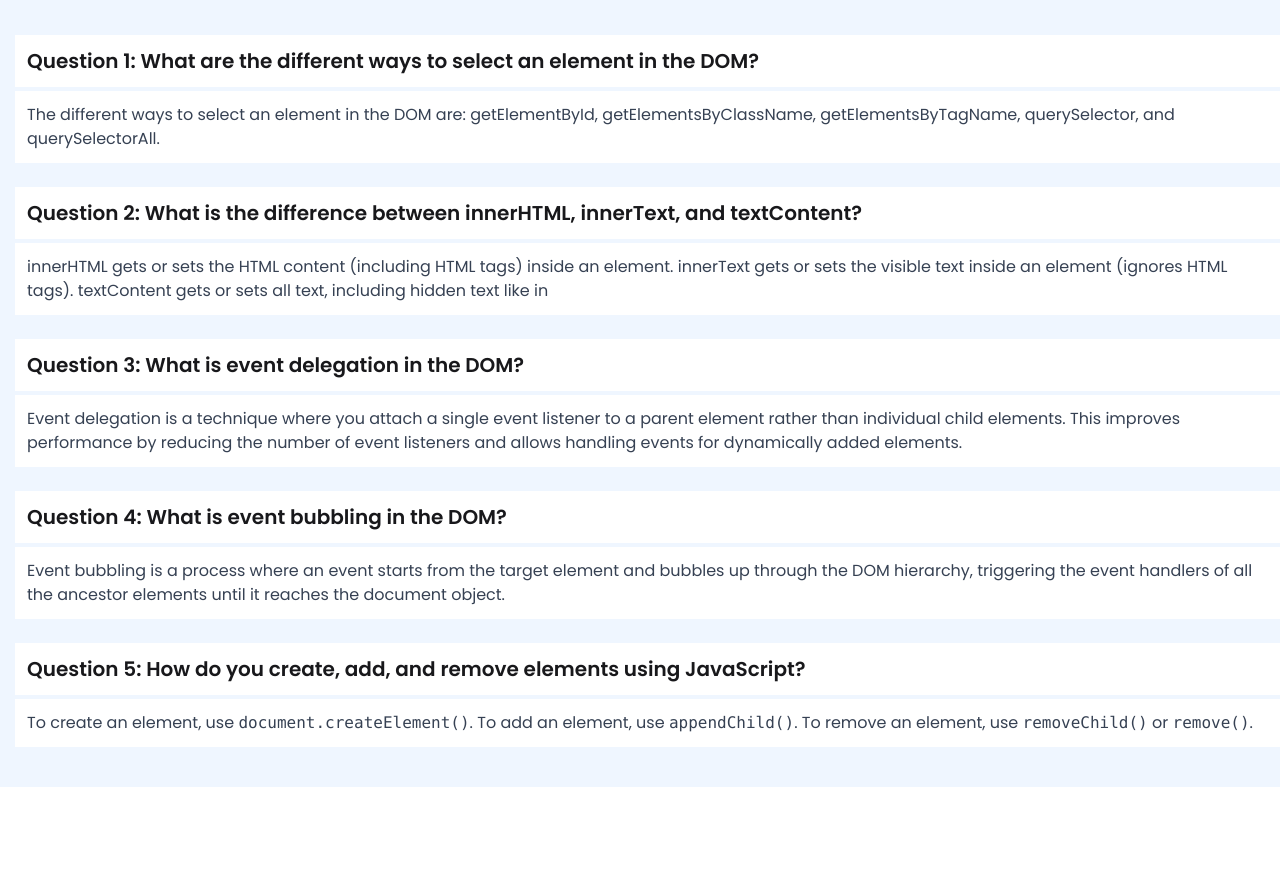
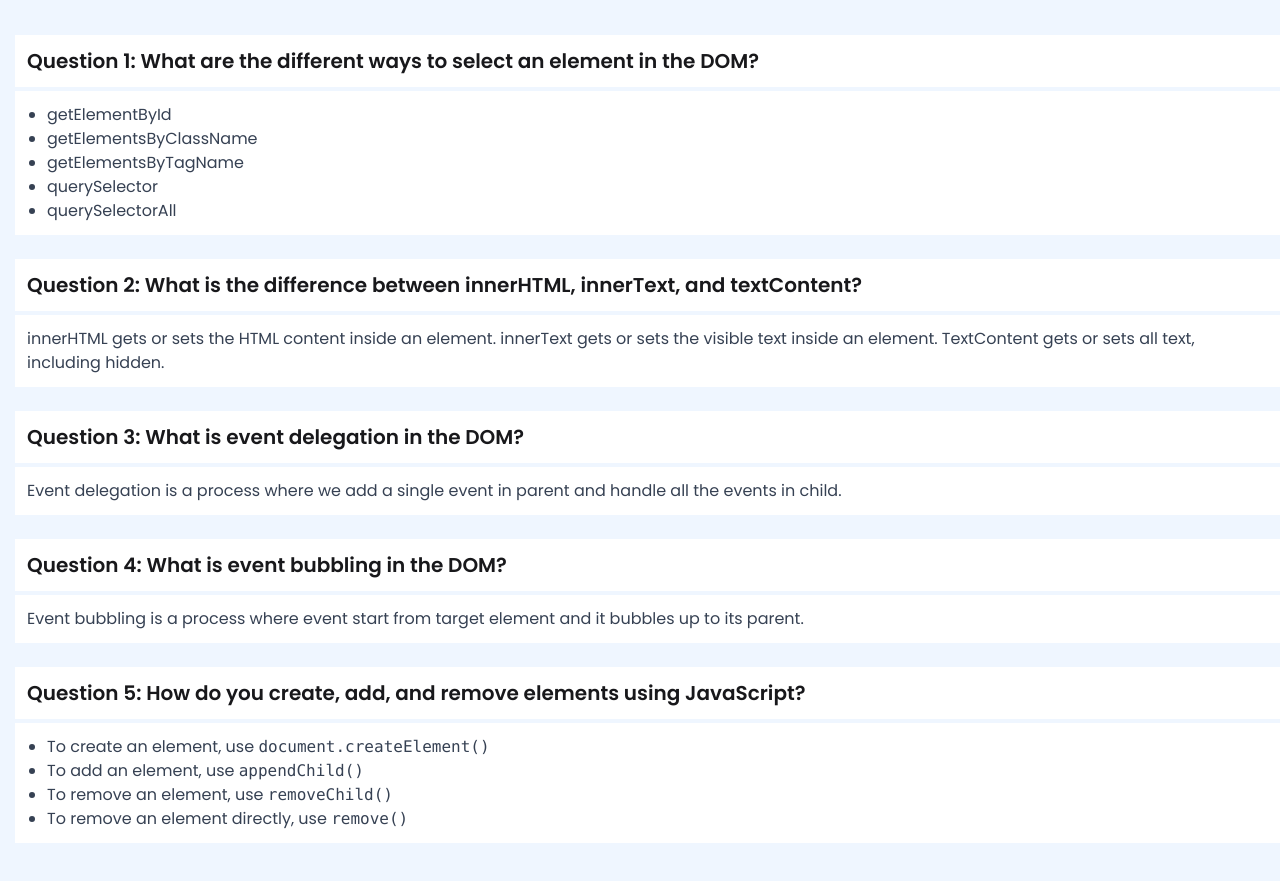
Before and after one commit to nafijur-rahaman/Assigment-5, a plain HTML site: page blog.html in a window 1280 px wide. Shown: the part 181-1062 px from the top of the page. Before the commit the page ends 968 px from the top, so only its background shows below. Drawn offline with nearby package versions, Linux system fonts and the light colour scheme.

Commit message:
blog question answer

```diff
--- a/blog.html
+++ b/blog.html
@@ -57,11 +57,16 @@
                                 Question 1: What are the different ways to select an element
                                 in the DOM?
                             </h1>
-                            <p class="mt-1 text-gray-700 bg-white p-3">
-                                The different ways to select an element in the DOM are:
-                                getElementById, getElementsByClassName, getElementsByTagName,
-                                querySelector, and querySelectorAll.
-                            </p>
+                     <div class="bg-white">
+                        <ol class="list-disc ml-5 mt-1 text-gray-700 bg-white p-3">
+                            <li>getElementById</li>
+                            <li>getElementsByClassName</li>
+                            <li>getElementsByTagName</li>
+                            <li>querySelector</li>
+                            <li>querySelectorAll</li>
+                        </ol>
+                     </div>
+
                         </div>
 
                         <div class="mb-6">
@@ -70,10 +75,9 @@
                                 innerText, and textContent?
                             </h1>
                             <p class="mt-1 text-gray-700 bg-white p-3">
-                                innerHTML gets or sets the HTML content (including HTML tags)
-                                inside an element. innerText gets or sets the visible text
-                                inside an element (ignores HTML tags). textContent gets or
-                                sets all text, including hidden text like in
+                                innerHTML gets or sets the HTML content inside an element. innerText gets or sets the visible text
+                                inside an element. TextContent gets or
+                                sets all text, including hidden.
                             </p>
                         </div>
 
@@ -82,11 +86,7 @@
                                 Question 3: What is event delegation in the DOM?
                             </h1>
                             <p class="mt-1 text-gray-700 bg-white p-3">
-                                Event delegation is a technique where you attach a single
-                                event listener to a parent element rather than individual
-                                child elements. This improves performance by reducing the
-                                number of event listeners and allows handling events for
-                                dynamically added elements.
+                                Event delegation is a process where we add a single event in parent and handle all the events in child.
                             </p>
                         </div>
 
@@ -95,10 +95,7 @@
                                 Question 4: What is event bubbling in the DOM?
                             </h1>
                             <p class="mt-1 text-gray-700 bg-white p-3">
-                                Event bubbling is a process where an event starts from the
-                                target element and bubbles up through the DOM hierarchy,
-                                triggering the event handlers of all the ancestor elements
-                                until it reaches the document object.
+                            Event bubbling is a process where event start from target element and it bubbles up to its parent.
                             </p>
                         </div>
 
@@ -107,12 +104,19 @@
                                 Question 5: How do you create, add, and remove elements using
                                 JavaScript?
                             </h1>
-                            <p class="mt-1 text-gray-700 bg-white p-3">
-                                To create an element, use
-                                <code>document.createElement()</code>. To add an element, use
-                                <code>appendChild()</code>. To remove an element, use
-                                <code>removeChild()</code> or <code>remove()</code>.
-                            </p>
+
+
+                        <div class="bg-white">
+                            <ol class="list-disc ml-5 mt-1 text-gray-700  p-3">
+                                <li>To create an element, use <code>document.createElement()</code></li>
+                                <li>To add an element, use <code>appendChild()</code></li>
+                                <li>To remove an element, use <code>removeChild()</code></li>
+                                <li>To remove an element directly, use <code>remove()</code></li>
+                            </ol>
+                        </div>
+
+
+
                         </div>
 
                 </div>
```
